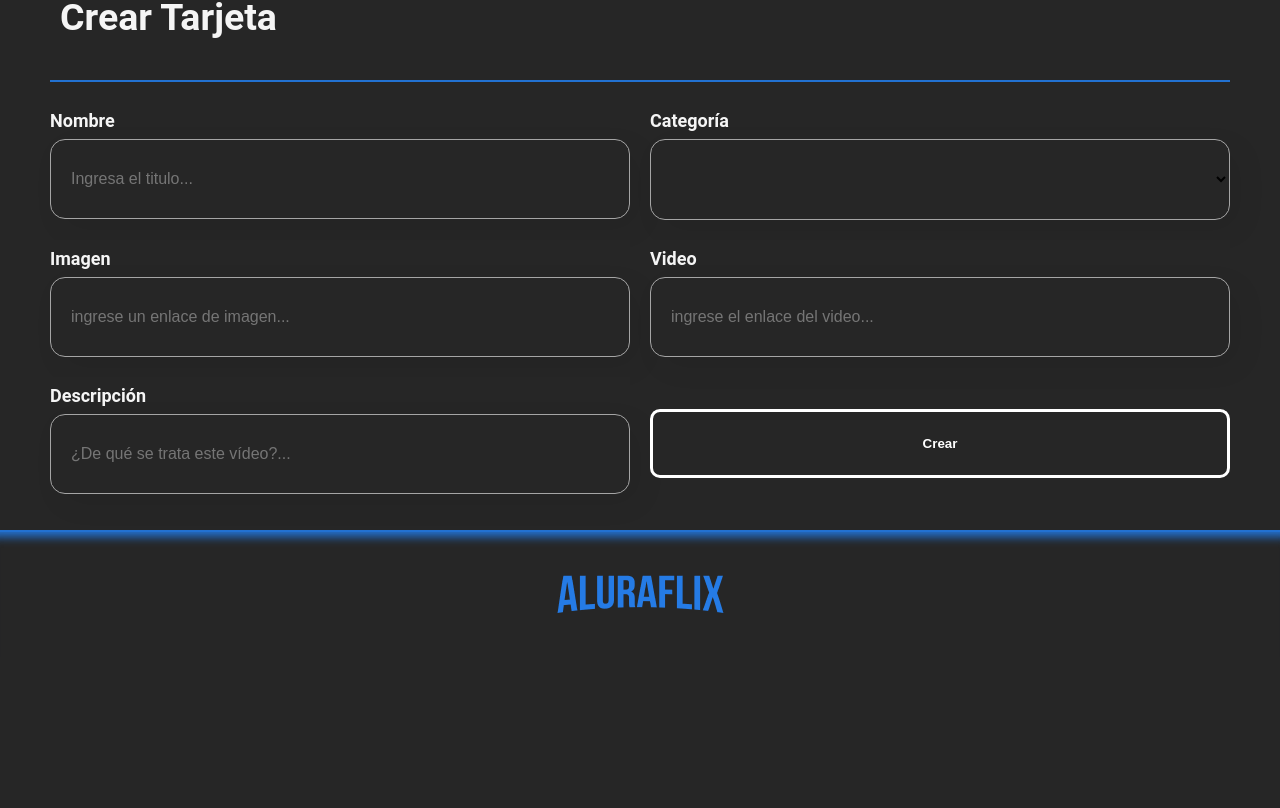
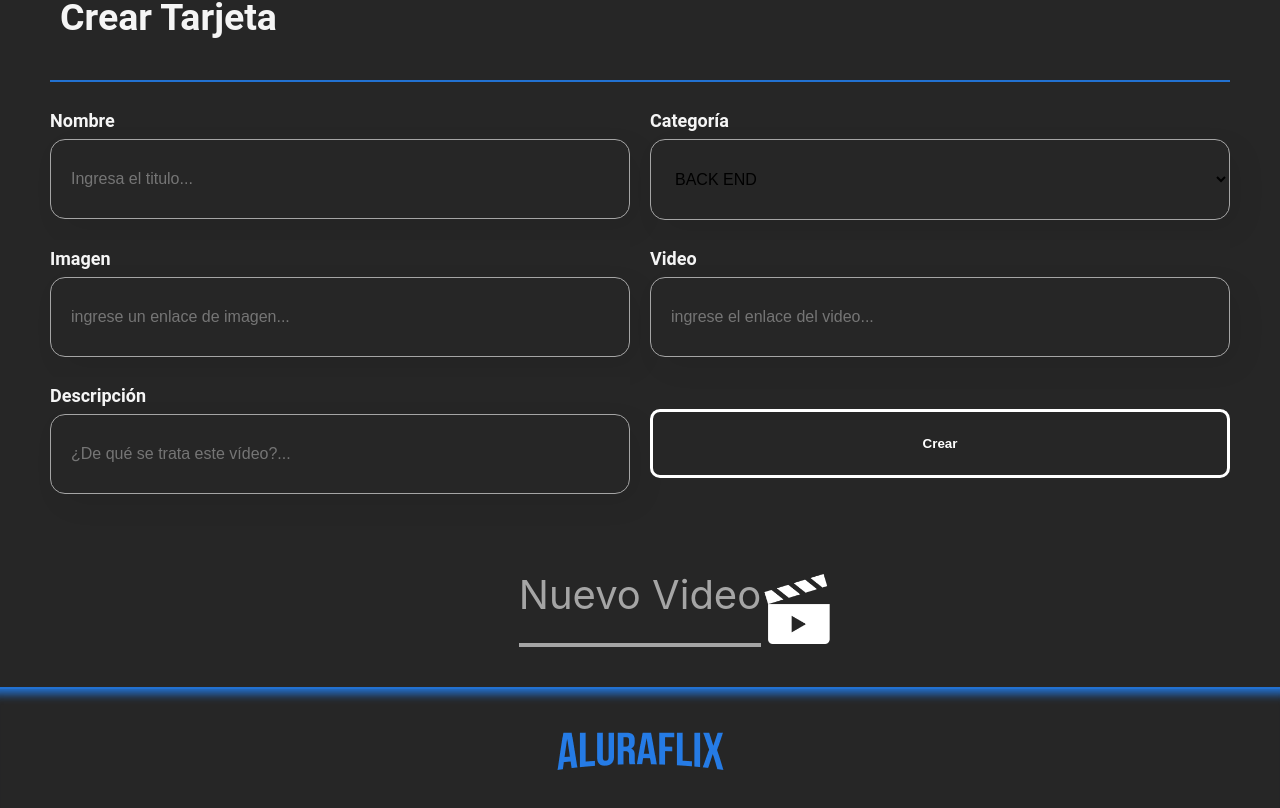
Before and after one commit to yuritzicalixto/aluraflix, a React (Create React App) app: page / in a window 1280 px wide. Shown: the part 352-1160 px from the top of the page. Before the commit the page ends 1009 px from the top, so only its background shows below. Built offline with nearby package versions, Linux system fonts and the light colour scheme.

Commit message:
Sección Video

```diff
--- a/src/App.js
+++ b/src/App.js
@@ -3,12 +3,14 @@ import './App.css';
 import Header from './pages/Header';
 import Foter from './pages/Footer';
 import Video from './pages/Video';
+import Seccion from './pages/Seccion';
 
 function App() {
   return (
     <>
     <Header/>
     <Video/>
+    <Seccion/>
     <Foter/>
     </>
   );
--- a/src/assets/components/ListaOpciones.jsx
+++ b/src/assets/components/ListaOpciones.jsx
@@ -10,7 +10,7 @@ const ListaOpciones =(props)=> {
         <div className="form-campos">
             <label>Categoría</label>
             <select>
-
+                {equipos.map((equipo, index) =><option key={index}>{equipo}</option>)}
                 {/* {props.equipos.map( (equipo, index) => <option key={index}>{equipo}</option>)} */}
             </select>
         </div>
--- /dev/null
+++ b/src/assets/css/Seccion.css
@@ -0,0 +1,22 @@
+.seccion-video{
+    width: 100%;
+    display: flex;
+    justify-content: center;
+    align-items: center;
+}
+
+.title{
+    color:#A5A5A5 ;
+    font-size: 40px;
+    font-weight: 400;
+    padding-bottom: 24px;
+    border-bottom: 4px solid #A5A5A5;
+}
+
+.seccion-video img{
+    position: absolute;
+    right: 35%;
+    cursor: pointer;
+    width: 70px;
+    height: 70px;
+}
--- /dev/null
+++ b/src/pages/Seccion.jsx
@@ -0,0 +1,13 @@
+import "../assets/css/Seccion.css"
+import video from "../assets/img/claqueta.png"
+
+const Seccion = () => {
+    return (
+        <section className="seccion-video">
+            <h3 className="title">Nuevo Video</h3>
+            <img src={video} alt="Nuevo Video"/>
+        </section>
+    )
+}
+
+export default Seccion
```
Also changed, not shown: src/assets/img/claqueta.png (added).
